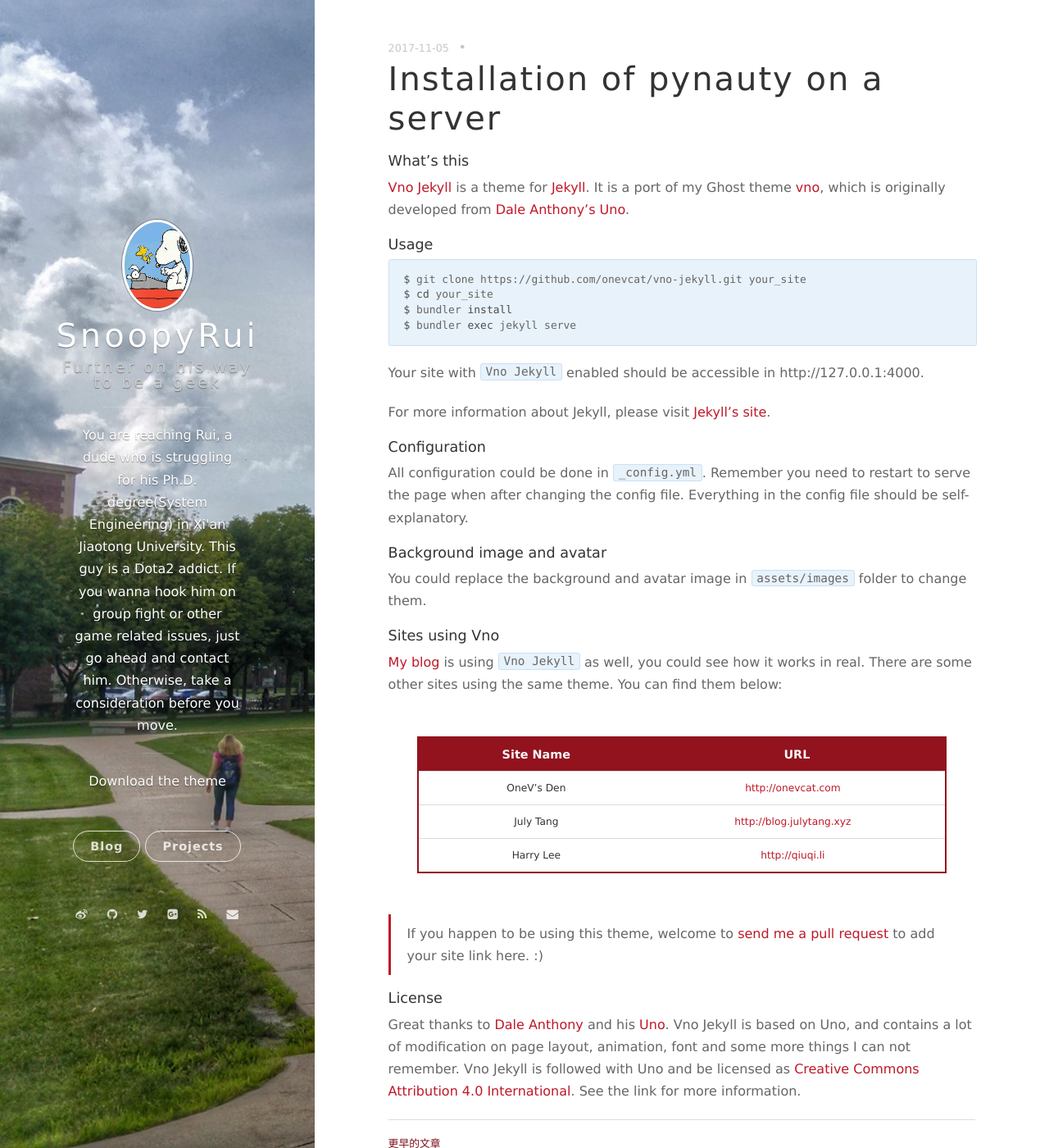
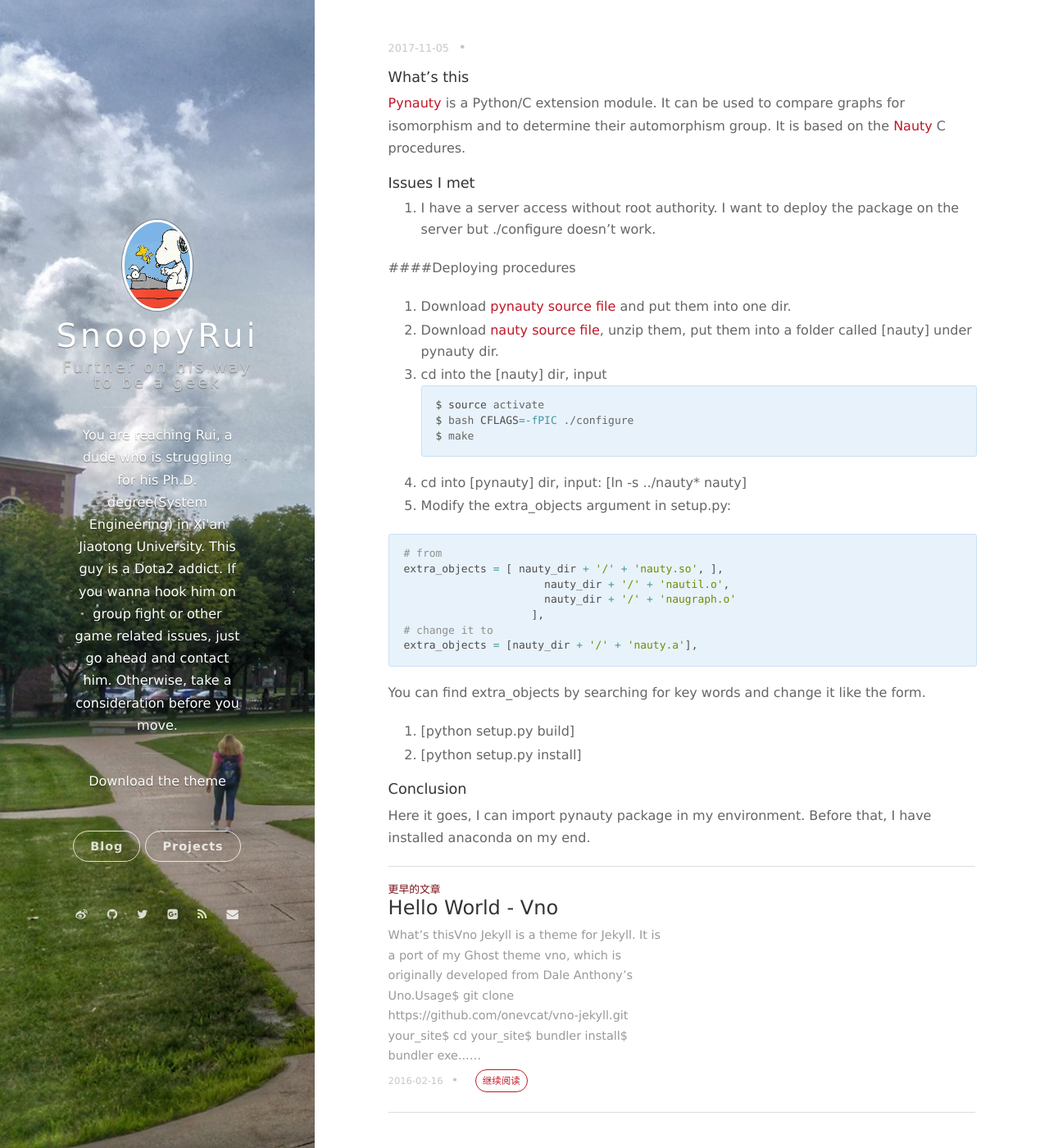
Before and after one commit to SnoopyGeeek/SnoopyGeee.github.io, a Jekyll site: the page built from _posts/2017-11-05-installation-of-pynauty-on-a-server.markdown, in a window 1280 px wide and 1400 px high. Shown: the whole window at 82% size. Built offline with Jekyll 4.4.1, drawn with Linux system fonts in a browser that asks for light colours; nearby versions of some CDN libraries; our own code applies the rules of GitHub Pages for plain Markdown files; comment, search, counter and statistics services are not loaded.

Commit message:
New post 2017.11.05

````diff
--- a/_posts/2017-11-05-installation-of-pynauty-on-a-server.markdown
+++ b/_posts/2017-11-05-installation-of-pynauty-on-a-server.markdown
@@ -2,45 +2,44 @@
 layout: post
 title: Installation of pynauty on a server
 date: 2017-11-05 16:36:24.000000000 +09:00
+tags：pynauty graphembedding
 ---
 
 #### What's this
 
-[Vno Jekyll](https://github.com/onevcat/vno-jekyll) is a theme for [Jekyll](http://jekyllrb.com). It is a port of my Ghost theme [vno](https://github.com/onevcat/vno), which is originally developed from [Dale Anthony's Uno](https://github.com/daleanthony/uno).
+[Pynauty](https://web.cs.dal.ca/~peter/software/pynauty/html/index.html) is a Python/C extension module. It can be used to compare graphs for isomorphism and to determine their automorphism group. It is based on the [Nauty](http://www3.cs.stonybrook.edu/~algorith/implement/nauty/implement.shtml) C procedures.
 
-#### Usage
+#### Issues I met
+1. I have a server access without root authority. I want to deploy the package on the server but ./configure doesn't work.
 
+####Deploying procedures
+1. Download [pynauty source file](https://github.com/katsiatyna/pynauty_0.6.0-modification) and put them into one dir.
+2. Download [nauty source file](http://users.cecs.anu.edu.au/~bdm/nauty/), unzip them, put them into a folder called [nauty] under pynauty dir.
+3. cd into the [nauty] dir, input
 ```bash
-$ git clone https://github.com/onevcat/vno-jekyll.git your_site
-$ cd your_site
-$ bundler install
-$ bundler exec jekyll serve
+$ source activate
+$ bash CFLAGS=-fPIC ./configure
+$ make
 ```
+4. cd into [pynauty] dir, input:
+[ln -s ../nauty* nauty]
+5. Modify the extra_objects argument in setup.py:
 
-Your site with `Vno Jekyll` enabled should be accessible in http://127.0.0.1:4000.
+```python
+# from
+extra_objects = [ nauty_dir + '/' + 'nauty.so', ],
+                      nauty_dir + '/' + 'nautil.o',
+                      nauty_dir + '/' + 'naugraph.o'
+                    ],
+# change it to
+extra_objects = [nauty_dir + '/' + 'nauty.a'],
+```
+You can find extra_objects by searching for key words and change it like the form.
 
-For more information about Jekyll, please visit [Jekyll's site](http://jekyllrb.com).
+6. [python setup.py build]
+7. [python setup.py install]
 
-#### Configuration
 
-All configuration could be done in `_config.yml`. Remember you need to restart to serve the page when after changing the config file. Everything in the config file should be self-explanatory.
+#### Conclusion
 
-#### Background image and avatar
-
-You could replace the background and avatar image in `assets/images` folder to change them.
-
-#### Sites using Vno
-
-[My blog](http://onevcat.com) is using `Vno Jekyll` as well, you could see how it works in real. There are some other sites using the same theme. You can find them below:
-
-| Site Name    | URL                                                |
-| ------------ | ---------------------------------------------------|
-| OneV's Den   | [http://onevcat.com](http://onevcat.com)           |
-| July Tang    | [http://blog.julytang.xyz](http://onevcat.com)     |
-| Harry Lee    | [http://qiuqi.li](http://qiuqi.li)                 |
-
-> If you happen to be using this theme, welcome to [send me a pull request](https://github.com/onevcat/vno-jekyll/pulls) to add your site link here. :)
-
-#### License
-
-Great thanks to [Dale Anthony](https://github.com/daleanthony) and his [Uno](https://github.com/daleanthony/uno). Vno Jekyll is based on Uno, and contains a lot of modification on page layout, animation, font and some more things I can not remember. Vno Jekyll is followed with Uno and be licensed as [Creative Commons Attribution 4.0 International](http://creativecommons.org/licenses/by/4.0/). See the link for more information.
+Here it goes, I can import pynauty package in my environment. Before that, I have installed anaconda on my end.
````
